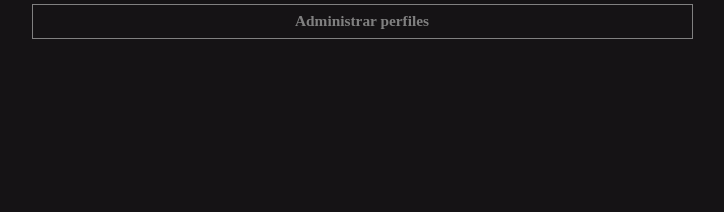
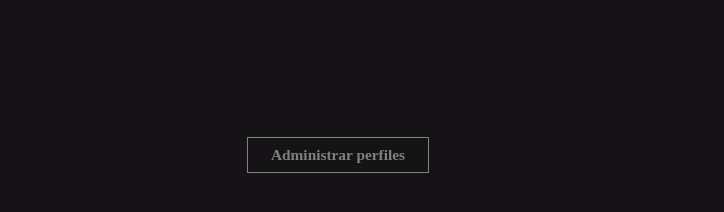
Before and after one commit to Chris-tAt/Mi-primer-proyecto, a plain HTML site: page index.html in a window 1280 px wide. Shown: the part 552-764 px from the top of the page, without its empty margins (302-1026 px from the left). Drawn offline with Linux system fonts and the light colour scheme.

Commit message:
se ordeno el documento con Prettier y se hicieron algunos ajustes al codigo

```diff
--- a/estilos.css
+++ b/estilos.css
@@ -17,12 +17,11 @@
   align-items: center;
   display: flex;
   flex-direction: row;
-  position: absolute;
+  position: fixed;
   bottom: 0;
   left: 0;
   right: 0;
   top: 0;
-  z-index: 100;
   justify-content: center;
 }
 titulo_avatares {
@@ -59,7 +58,6 @@ titulo_avatares {
   max-height: 200px;
   height: 10vw;
   width: 10vw;
-  position: relative;
   box-sizing: border-box;
   text-decoration: none;
   background-size: cover;
@@ -111,6 +109,7 @@ titulo_avatares {
 .boton {
   text-align: center;
   font-size: 1.2vw;
+  font-family: serif;
   color: gray;
   font-weight: bold;
   width: 100%;
@@ -119,6 +118,10 @@ titulo_avatares {
   margin: 2em 0 1em;
   padding: 0.5em 1.5em;
   cursor: pointer;
+  max-width: fit-content;
+  position: fixed;
+  bottom: 60px;
+
 }
 .boton:hover {
   filter: brightness(100%);
--- a/index.html
+++ b/index.html
@@ -60,9 +60,11 @@
                 <img class="candaito" src="img/candaito.png" alt="candado" />
               </div>
             </li>
+
           </ul>
-          <div class="boton">Administrar perfiles</div>
+
         </div>
+        <div class="boton">Administrar perfiles</div>
       </div>
     </div>
   </body>
```
